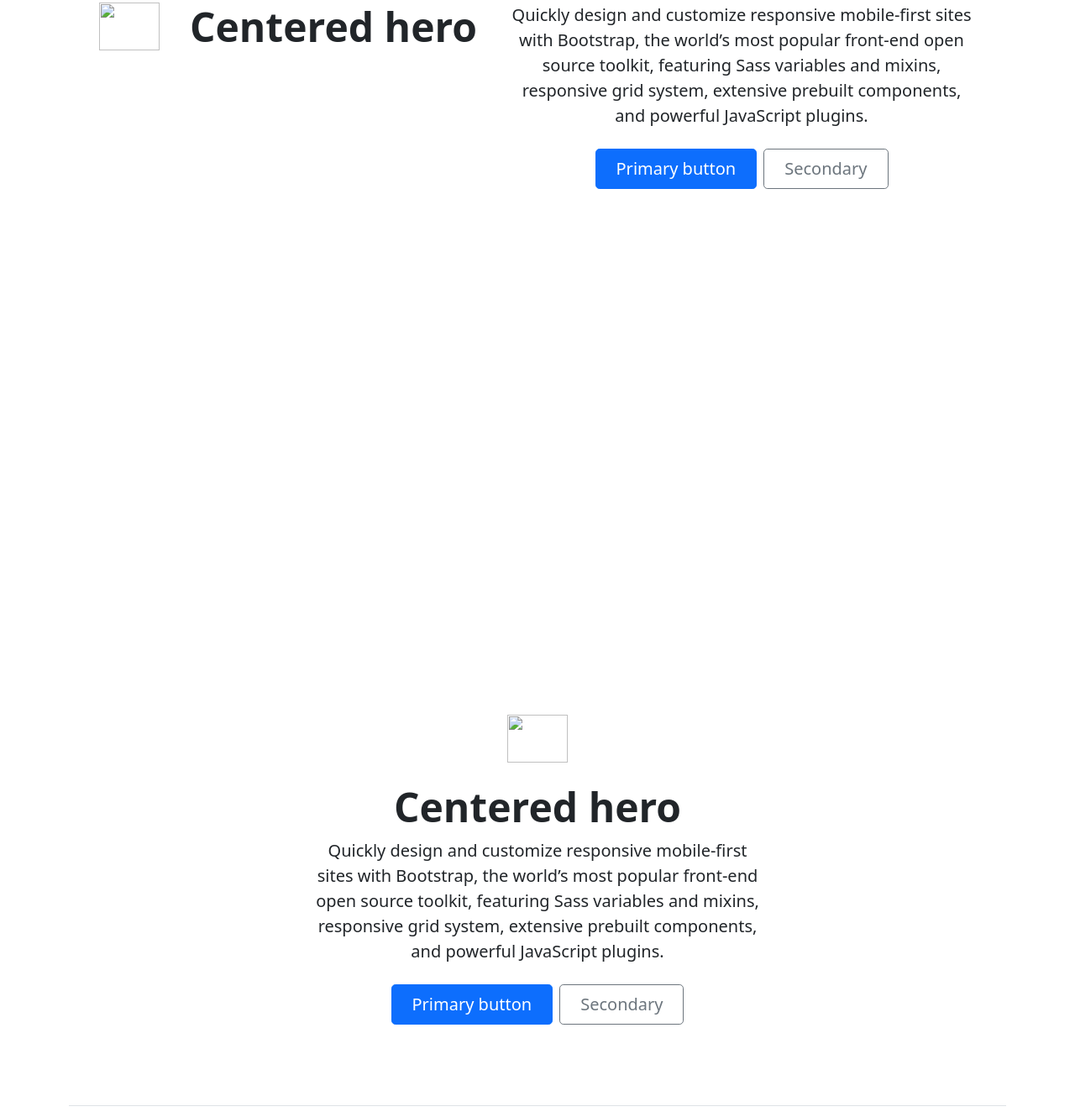
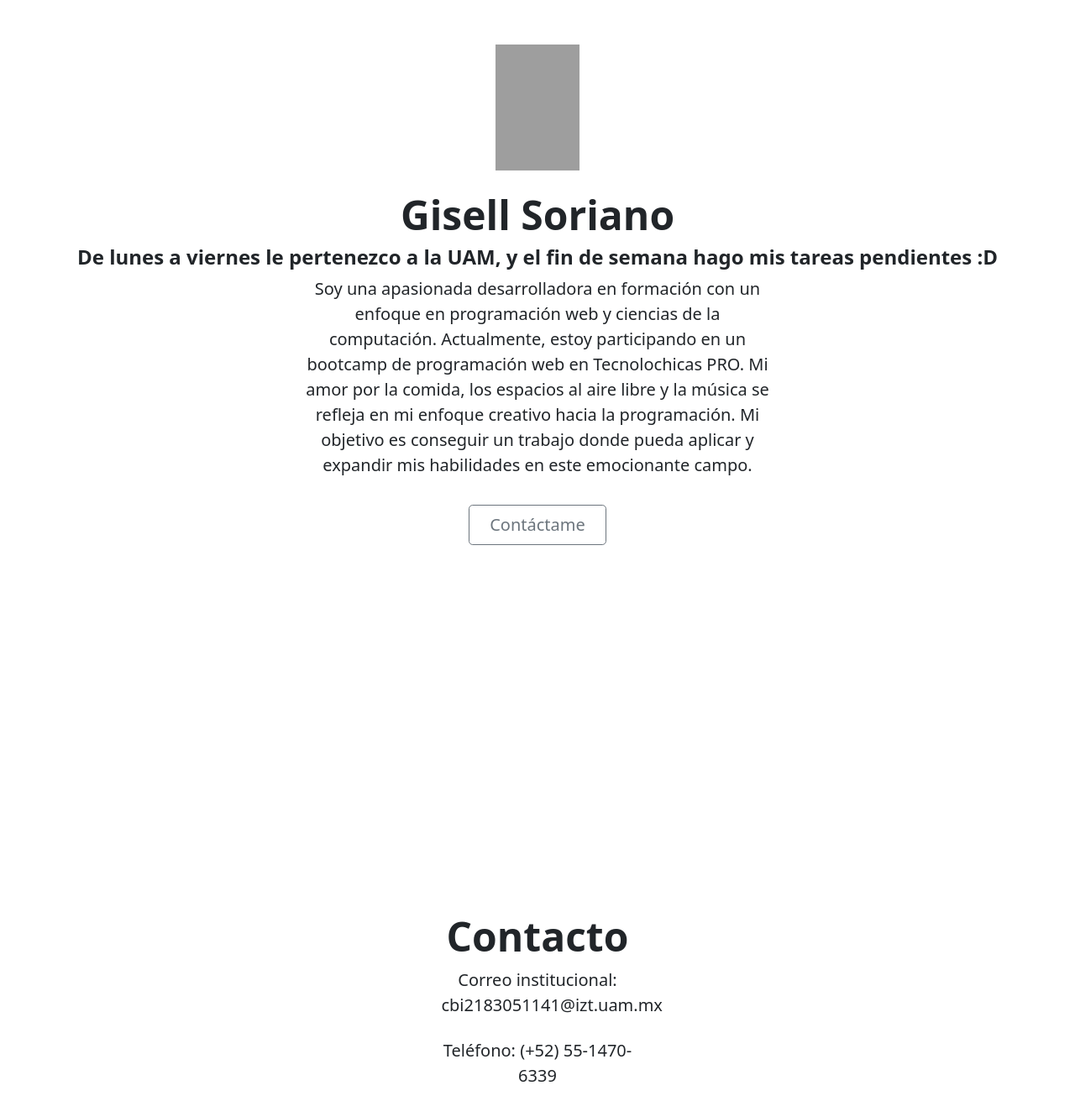
Before and after one commit to Gisellrom/mi-portafolio-tecnolochicas, a plain HTML site: page index.html in a window 1280 px wide. Shown: the part 171-1501 px from the top of the page at 84% size. Drawn offline with nearby package versions, Linux system fonts and the light colour scheme; grey boxes are pictures that could not be loaded.

Commit message:
creacion de la sección sobre mi y contacto

```diff
--- a/index.html
+++ b/index.html
@@ -10,6 +10,7 @@
 </head>
 <body>
     <div class="container text-dark">
+        <!-- Encabezado -->
         <header class="d-flex flex-wrap justify-content-center py-3 mb-4 border-bottom">
           <a href="/" class="d-flex align-items-center mb-3 mb-md-0 me-md-auto link-body-emphasis text-decoration-none">
             <img src="https://cdn-icons-png.flaticon.com/512/2210/2210184.png" width="45" height="45" alt="desarrollo web icono gratis" title="desarrollo web icono gratis">
@@ -25,30 +26,44 @@
           </ul>
         </header>
 
-        <section id="sobre-mi" class="vh-100 py-5 my-5 text-center d-flex justify-content-center">
-          <img class="d-block mx-auto mb-4" src="/docs/5.3/assets/brand/bootstrap-logo.svg" alt="" width="72" height="57">
-          <h1 class="display-5 fw-bold text-body-emphasis">Centered hero</h1>
-          <div class="col-lg-6 mx-auto">
-            <p class="lead mb-4">Quickly design and customize responsive mobile-first sites with Bootstrap, the world’s most popular front-end open source toolkit, featuring Sass variables and mixins, responsive grid system, extensive prebuilt components, and powerful JavaScript plugins.</p>
-            <div class="d-grid gap-2 d-sm-flex justify-content-sm-center">
-              <button type="button" class="btn btn-primary btn-lg px-4 gap-3">Primary button</button>
-              <button type="button" class="btn btn-outline-secondary btn-lg px-4">Secondary</button>
+        <!-- Sección: "sobre-mi" -->
+        <section id="sobre-mi" class="vh-100 py-5 my-5 text-center d-flex justify-content-center d-flex align-items-center">
+          <div>
+            <img class="d-block mx-auto mb-4" src="./assets/fotoPerfil.jpg" alt="fotoPerfil" width="100" height="150">
+            <h1 class="display-5 fw-bold text-body-emphasis"> Gisell Soriano </h1>
+            <h4 class="fw-bold text-body-emphasis"> De lunes a viernes le pertenezco a la UAM, y el fin de semana hago mis tareas pendientes :D</h4>
+            <div class="col-lg-6 mx-auto">
+              <p class="lead mb-4">
+                Soy una apasionada desarrolladora en formación con un enfoque en programación web y ciencias de la computación.
+                Actualmente, estoy participando en un bootcamp de programación web en Tecnolochicas PRO.
+                Mi amor por la comida, los espacios al aire libre y la música se refleja en mi enfoque creativo hacia la programación.
+                Mi objetivo es conseguir un trabajo donde pueda aplicar y expandir mis habilidades en este emocionante campo.
+              </p>
+              <div class="d-grid gap-2 d-sm-flex justify-content-sm-center">
+                <a href="#contacto" class="nav-link text-dark">
+                  <button type="button" class="btn btn-outline-secondary btn-lg px-4">Contáctame</button>
+                </a>
+
+              </div>
             </div>
           </div>
+
         </section>
 
-        <section id="contacto" class="px-4 py-5 my-5 text-center">
-          <img class="d-block mx-auto mb-4" src="/docs/5.3/assets/brand/bootstrap-logo.svg" alt="" width="72" height="57">
-          <h1 class="display-5 fw-bold text-body-emphasis">Centered hero</h1>
-          <div class="col-lg-6 mx-auto">
-            <p class="lead mb-4">Quickly design and customize responsive mobile-first sites with Bootstrap, the world’s most popular front-end open source toolkit, featuring Sass variables and mixins, responsive grid system, extensive prebuilt components, and powerful JavaScript plugins.</p>
-            <div class="d-grid gap-2 d-sm-flex justify-content-sm-center">
-              <button type="button" class="btn btn-primary btn-lg px-4 gap-3">Primary button</button>
-              <button type="button" class="btn btn-outline-secondary btn-lg px-4">Secondary</button>
+        <!-- Sección: contacto -->
+        <section id="contacto" class="vh-100 py-5 my-5 text-center d-flex justify-content-center d-flex align-items-center">
+          <div>
+            <h1 class="display-5 fw-bold text-body-emphasis">Contacto</h1>
+            <div class="col-lg-6 mx-auto">
+              <p class="lead mb-4"><b>Correo institucional:</b> cbi2183051141@izt.uam.mx</p>
+              <p class="lead mb-4"><b>Teléfono:</b> (+52) 55-1470-6339</p>
             </div>
           </div>
+
+
         </section>
 
+        <!-- Footer -->
         <footer class="d-flex flex-wrap justify-content-between align-items-center py-3 my-4 border-top">
             <div class="col-md-4 d-flex align-items-center">
               <a href="/" class="mb-3 me-2 mb-md-0 text-body-secondary text-decoration-none lh-1">
```
Also changed, not shown: 1 other file.
